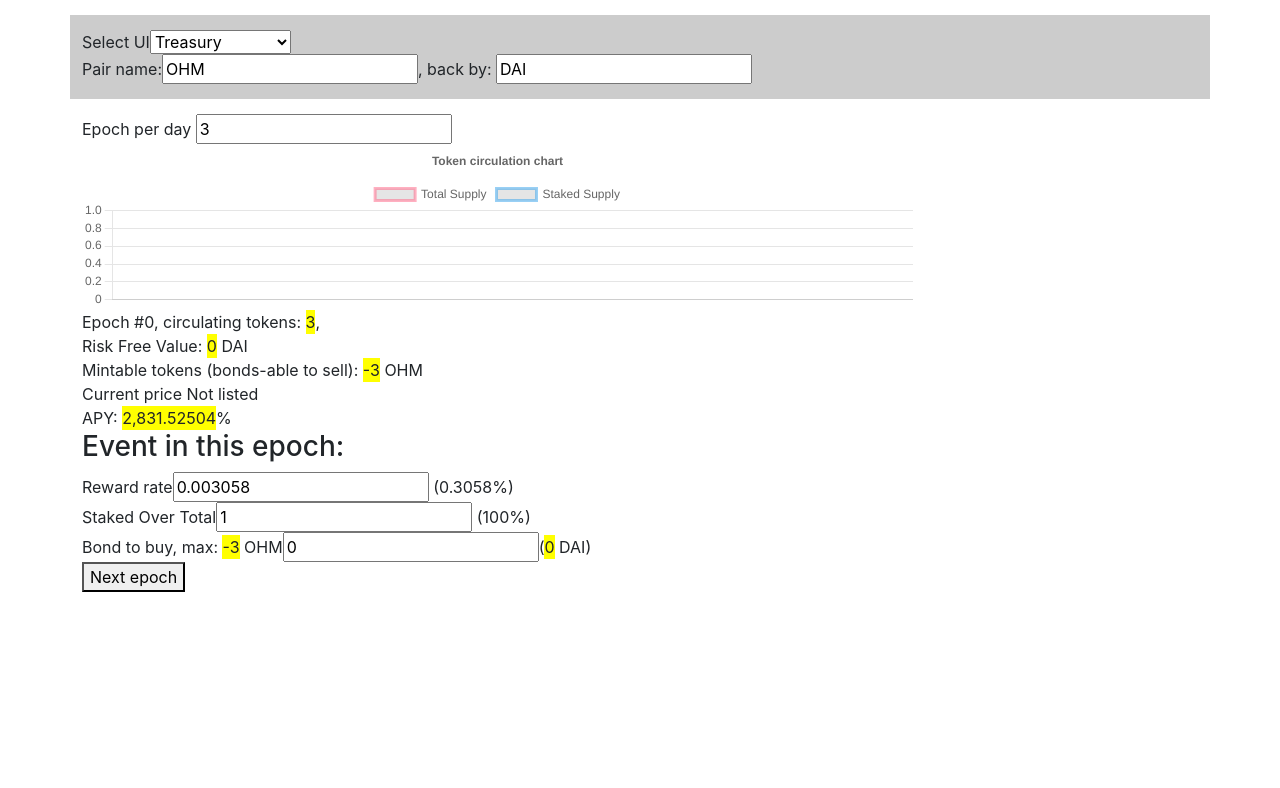
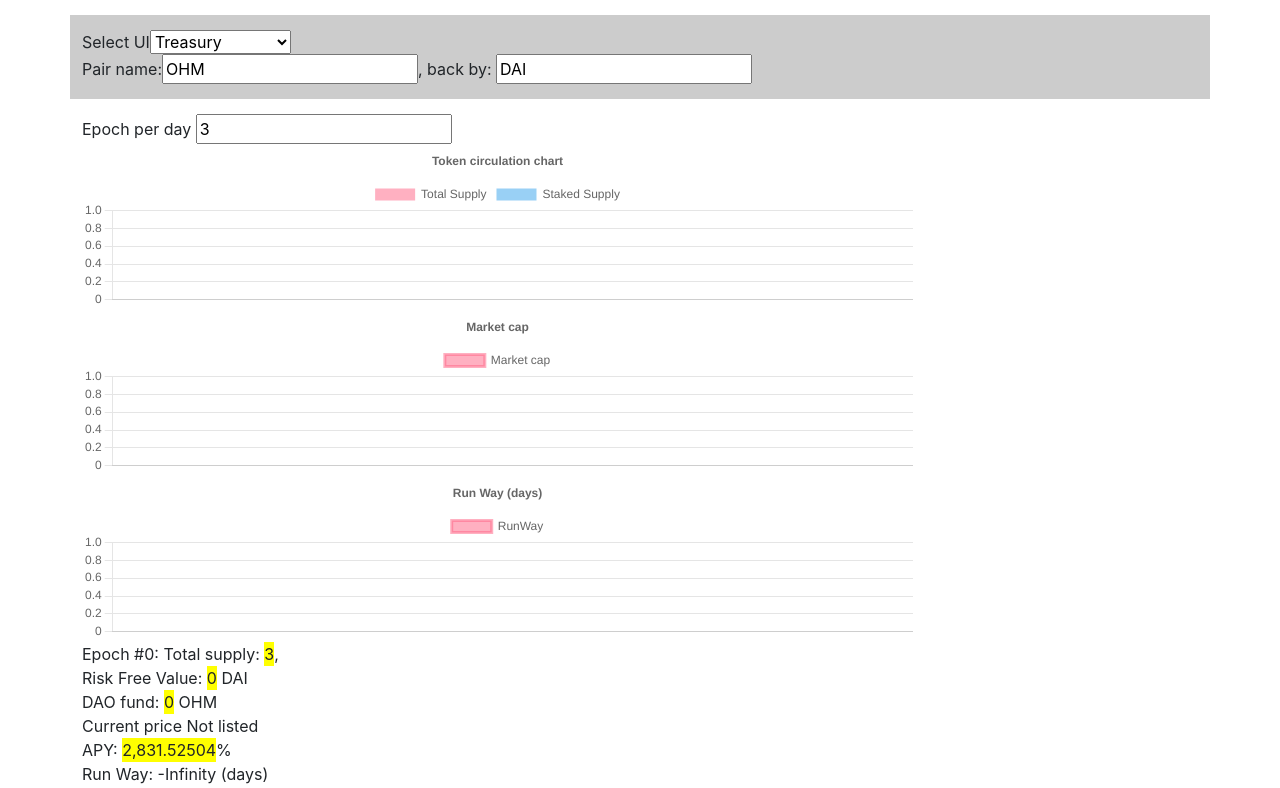
Before and after one commit to 0xk2/dex, a React (Create React App) app: page / in a window 1280 px wide. Shown: the top 788 px of the page. Built offline with nearby package versions, Linux system fonts and the light colour scheme.

Commit message:
add runway

```diff
--- a/src/App.js
+++ b/src/App.js
@@ -5,7 +5,7 @@ import CustomChart from './components/CustomChart';
 import { Container, Row, Col } from 'react-bootstrap';
 import Transaction from './components/Transaction';
 import Epoch from './components/Epoch';
-import { calNextTotalSupply,getApy } from './utils';
+import { calNextTotalSupply,getApy,calRunway } from './utils';
 
 const defaultTxn = {
   type: "get_eth",
@@ -37,8 +37,8 @@ function App() {
   const [treasuryEvents, setTreasuryEvents] = useState({
     epoch: 3,
     init: {
-      totalNoOfToken: 3,
-      rr: 0.003058,
+      totalSupply: 3,
+      rewardRate: 0.003058,
       stakedOverTotalSupply: 1,
       bondDiscountDexLP: 0.003,
       bondDiscountDirect: 0.005,
@@ -47,14 +47,14 @@ function App() {
   })
 
   function getRFV(){
-    let directBondBought = 0;
+    let reserveBondBought = 0;
     for(var i=0;i<treasuryEvents.events.length;i++){
-      directBondBought += treasuryEvents.events[i].directBondBought
+      reserveBondBought += treasuryEvents.events[i].reserveBondBought
     }
     if(txns.length > 0){
-      return directBondBought+2*Math.sqrt(txns[txns.length-1].nextPool.eth * txns[txns.length-1].nextPool.usdt) // * ownership
+      return reserveBondBought+2*Math.sqrt(txns[txns.length-1].nextPool.eth * txns[txns.length-1].nextPool.usdt) // * ownership
     }
-    return directBondBought;
+    return reserveBondBought;
   }
 
   function cal(type, value) {
@@ -123,16 +123,36 @@ function App() {
   const epochDataSet = [
     {
       label: 'Total Supply',
-      data: treasuryEvents.events.map((event) => {return event.totalNoOfToken}),
+      data: treasuryEvents.events.map((event) => {return event.totalSupply}),
       borderColor: 'rgba(255, 99, 132, 0.5)',
+      backgroundColor: 'rgba(255, 99, 132, 0.5)',
       fill: true
     },
     {
       label: 'Staked Supply',
-      data: treasuryEvents.events.map((event) => {return event.totalNoOfToken*event.stakedOverTotalSupply}),
+      data: treasuryEvents.events.map((event) => {return event.totalSupply*event.stakedOverTotalSupply}),
       borderColor: 'rgba(53, 162, 235, 0.5)',
+      backgroundColor: 'rgba(53, 162, 235, 0.5)',
       fill: true
     }
+  ]
+  const marketCap = [
+    {
+      label: 'Market cap',
+      data: treasuryEvents.events.map((event) => {return event.totalSupply * event.eth_price}),
+      borderColor: 'rgba(255, 99, 132, 0.5)',
+      backgroundColor: 'rgba(255, 99, 132, 0.5)',
+      fill: true
+    },
+  ]
+  const runWayDataSet = [
+    {
+      label: 'RunWay',
+      data: treasuryEvents.events.map((event) => {return event.runway}),
+      borderColor: 'rgba(255, 99, 132, 0.5)',
+      backgroundColor: 'rgba(255, 99, 132, 0.5)',
+      fill: true
+    },
   ]
   let lastEpoch = treasuryEvents.init
   const {epoch, events} = treasuryEvents
@@ -140,6 +160,11 @@ function App() {
     lastEpoch = events[events.length - 1]
   }
   lastEpoch.epoch = epoch
+  let bondsOutstanding = 0
+  for(i=0;i<treasuryEvents.events.length;i++){
+    const lastBonderGrowth = treasuryEvents.events[i].bonderGrowth !== null ? treasuryEvents.events[i].bonderGrowth : 0
+    bondsOutstanding += lastBonderGrowth
+  }
   return (
     <div className="App">
       <Container>
@@ -280,37 +305,48 @@ function App() {
               }} thousandSeparator={true} decimalScale={3} />
             </div>
             {CustomChart.TokenCirculationChart({title: 'Token circulation chart', labels: epochLabels, datasets: epochDataSet})}
+            {CustomChart.PriceChart({title: 'Market cap', labels: epochLabels, datasets: marketCap})}
+            {CustomChart.PriceChart({title: 'Run Way (days)', labels: epochLabels, datasets: runWayDataSet})}
             <div>
               <div>
-                Epoch #{events.length}, circulating tokens: {num(lastEpoch.totalNoOfToken)},
+                Epoch #{events.length}: Total supply: {num(lastEpoch.totalSupply)},
                 <div>
                   <div>
                     Risk Free Value: {num(getRFV())} {pairName.usdt}
                   </div>
                   <div>
-                    Mintable tokens (bonds-able to sell): {num(getRFV() - lastEpoch.totalNoOfToken)} {pairName.eth} {txns.length > 0? <>({num((getRFV() - lastEpoch.totalNoOfToken) * txns[txns.length-1].eth_price)} {pairName.usdt})</> : null}
+                    {/* DAO fund = Bond outstanding */}
+                    DAO fund: {num(bondsOutstanding)} {pairName.eth}
                   </div>
                 </div>
               </div>
               <div>Current price {txns.length > 0 ? <>{num(txns[txns.length-1].eth_price)} {pairName.usdt}</>: <>Not listed</>}</div>
-              <div>APY: {num(getApy(lastEpoch.stakedOverTotalSupply,lastEpoch.rr,lastEpoch.epoch))}%</div>
-              {/* <div>Run Way: {calRunway({
-                apy:getApy(this.state.stakedOverTotalSupply,this.state.rr,this.props.epoch),
-                treasuryRfv: this.props.rfv,
-                noOfStakedToken:
-              })} (days)</div> */}
+              <div>APY: {num(getApy(lastEpoch.stakedOverTotalSupply,lastEpoch.rewardRate,lastEpoch.epoch)*100)}%</div>
+              <div>Run Way: {calRunway({
+                apy:getApy(lastEpoch.stakedOverTotalSupply,lastEpoch.rewardRate,lastEpoch.epoch),
+                treasuryRfv: getRFV(),
+                noOfStakedToken: lastEpoch.totalSupply * lastEpoch.stakedOverTotalSupply
+              })} (days)</div>
               <h3>Event in this epoch:</h3>
-              {console.log(lastEpoch.totalNoOfToken)}
               <Epoch {...lastEpoch} eth={pairName.eth} usdt={pairName.usdt}
-              maxDirectBond={num(getRFV() - lastEpoch.totalNoOfToken)}
               rfv={getRFV()}
               price={txns.length > 0 ? txns[txns.length-1].eth_price : 0}
-              add={({rr, stakedOverTotalSupply, directBondBought}) => {
+              bondsOutstanding={bondsOutstanding}
+              add={({rewardRate, stakedOverTotalSupply, bonderGrowth, reserveBondBought}) => {
                 const tmp = {...treasuryEvents}
-                tmp.events.push({
-                  rr, stakedOverTotalSupply, directBondBought,
-                  totalNoOfToken: calNextTotalSupply({totalNoOfToken: lastEpoch.totalNoOfToken, rr, stakedOverTotalSupply, directBondBought})
-                })
+                const totalSupply = calNextTotalSupply({totalSupply: lastEpoch.totalSupply, rewardRate, stakedOverTotalSupply, bonderGrowth})
+                const epochEvent = {
+                  rewardRate, stakedOverTotalSupply,
+                  totalSupply, bonderGrowth, reserveBondBought,
+                  eth_price: txns.length > 0 ? txns[txns.length-1].eth_price : 0,
+                  treasuryRfv: getRFV(),
+                  runway: calRunway({
+                    apy:getApy(stakedOverTotalSupply,rewardRate,epoch),
+                    treasuryRfv: getRFV(),
+                    noOfStakedToken: totalSupply * stakedOverTotalSupply
+                  })
+                }
+                tmp.events.push(epochEvent)
                 setTreasuryEvents({...tmp})
               }}/>
             </div>
--- a/src/components/CustomChart.js
+++ b/src/components/CustomChart.js
@@ -4,16 +4,18 @@ import {
   LinearScale,
   PointElement,
   LineElement,
+  BarElement,
   Title,
   Tooltip,
   Legend,
 } from 'chart.js';
-import { Line } from 'react-chartjs-2';
+import { Line, Bar } from 'react-chartjs-2';
 ChartJS.register(
   CategoryScale,
   LinearScale,
   PointElement,
   LineElement,
+  BarElement,
   Title,
   Tooltip,
   Legend
@@ -84,7 +86,7 @@ const RFVChart = function(props) {
   }} height={200} width={1000} />
 }
 const TokenCirculationChart = function(props) {
-  return <Line options={{
+  return <Bar options={{
     responsive: true,
     // maintainAspectRatio: false,
     plugins: {
--- a/src/components/Epoch.js
+++ b/src/components/Epoch.js
@@ -8,37 +8,47 @@ function num(val){
 export default class Epoch extends React.Component{
   constructor(props){
     super()
-    const {rr, stakedOverTotalSupply} = props
-    this.state = {rr, stakedOverTotalSupply, directBondBought:0}
+    const {rewardRate, stakedOverTotalSupply} = props
+    this.state = {rewardRate, stakedOverTotalSupply, reserveBondBought:0, bcv: 1}
   }
   render() {
     return <div className="epoch-dialog">
       <div>
         Reward rate
-        <CustomerNumberFormat type="input" value={this.state.rr} onValueChange={(values) => {
+        <CustomerNumberFormat type="input" value={this.state.rewardRate} onValueChange={(values) => {
           const value = parseFloat(values.value);
-          this.setState({...this.state, rr: value})
-        }} thousandSeparator={true} decimalScale={9} isAllowed={({floatValue}) => floatValue <= 1} /> ({this.state.rr*100}%)
+          this.setState({...this.state, rewardRate: value})
+        }} thousandSeparator={true} decimalScale={9} isAllowed={({floatValue}) => floatValue <= 1} />
+        ({this.state.rewardRate*100}%)
       </div>
       <div>
-        Staked Over Total
+        Staked Over Total (&lt; 1)
         <CustomerNumberFormat type="input" value={this.state.stakedOverTotalSupply} onValueChange={(values) => {
           const value = parseFloat(values.value);
           this.setState({...this.state, stakedOverTotalSupply: value})
-        }} thousandSeparator={true} decimalScale={9} isAllowed={({floatValue}) => floatValue <= 1} /> ({this.state.stakedOverTotalSupply*100}%)
+        }} thousandSeparator={true} decimalScale={9} isAllowed={({floatValue}) => floatValue > 0} /> ({this.state.stakedOverTotalSupply*100}%)
       </div>
       <div>
-        Bond to buy, max: {this.props.maxDirectBond} {this.props.eth}
-        <CustomerNumberFormat type="input" value={this.state.directBondBought} onValueChange={(values) => {
+        BCV value &gt; 0 (1,2)
+        <CustomerNumberFormat type="input" value={this.state.bcv} onValueChange={(values) => {
           const value = parseFloat(values.value);
-          this.setState({...this.state, directBondBought: value})
-        }} thousandSeparator={true} decimalScale={9} />
-        {/* isAllowed={({floatValue}) => floatValue <= parseFloat(this.props.maxDirectBond)} />  */}
-         ({num(this.state.directBondBought*this.props.price)} {this.props.usdt})
+          this.setState({...this.state, bcv: value})
+        }} thousandSeparator={true} decimalScale={9} isAllowed={({floatValue}) => floatValue <= 1} />
+      </div>
+      <div>
+        Buy Reseave bond:
+        <CustomerNumberFormat type="input" value={this.state.reserveBondBought} onValueChange={(values) => {
+          const value = parseFloat(values.value);
+          this.setState({...this.state, reserveBondBought: value})
+        }} thousandSeparator={true} decimalScale={9} suffix={this.props.usdt} />
+        with price {num(1 + this.props.bondsOutstanding / this.props.totalSupply * this.state.bcv)} {this.props.usdt}&nbsp;
+        for {num(this.state.reserveBondBought/(1 + this.props.bondsOutstanding / this.props.totalSupply * this.state.bcv))} {this.props.eth}
       </div>
       <div><button onClick={() => {
-        const {rr, stakedOverTotalSupply, directBondBought} = this.state
-        this.props.add({rr, stakedOverTotalSupply, directBondBought})
+        const {rewardRate, stakedOverTotalSupply, reserveBondBought, bcv} = this.state
+        const bondPrice = 1 + this.props.bondsOutstanding / this.props.totalSupply * bcv
+        const bonderGrowth = reserveBondBought / bondPrice
+        this.props.add({rewardRate, stakedOverTotalSupply, bonderGrowth, reserveBondBought, bcv})
       }}>Next epoch</button></div>
     </div>
   }
--- a/src/utils.js
+++ b/src/utils.js
@@ -1,12 +1,13 @@
 export function getApy(stakedOverTotalSupply, RewardRate, epoch){
-  return Math.pow(1+RewardRate / stakedOverTotalSupply, 365*epoch)*100
+  return Math.pow(1+RewardRate / stakedOverTotalSupply, 365*epoch)
 };
 
-export function calNextTotalSupply({totalNoOfToken, rr, stakedOverTotalSupply, directBondBought}){
+export function calNextTotalSupply({totalSupply, rewardRate, stakedOverTotalSupply, bonderGrowth}){
   // bond mua xong có stake luôn không?
-  console.log('calNextTotalSupply: totalNoOfToken ',totalNoOfToken);
-  console.log('calNextTotalSupply: totalNoOfToken * RewardRateYield ',totalNoOfToken * rr/stakedOverTotalSupply);
-  return totalNoOfToken * (1 + rr / stakedOverTotalSupply) + directBondBought
+  const stakerGrowth = totalSupply * rewardRate / stakedOverTotalSupply
+  const daoGrowth = bonderGrowth
+  const pohmExerciseGrowth = 0
+  return totalSupply + stakerGrowth + bonderGrowth + daoGrowth + pohmExerciseGrowth;
 };
 
 export function calRunway({apy, treasuryRfv, noOfStakedToken}) {
```
